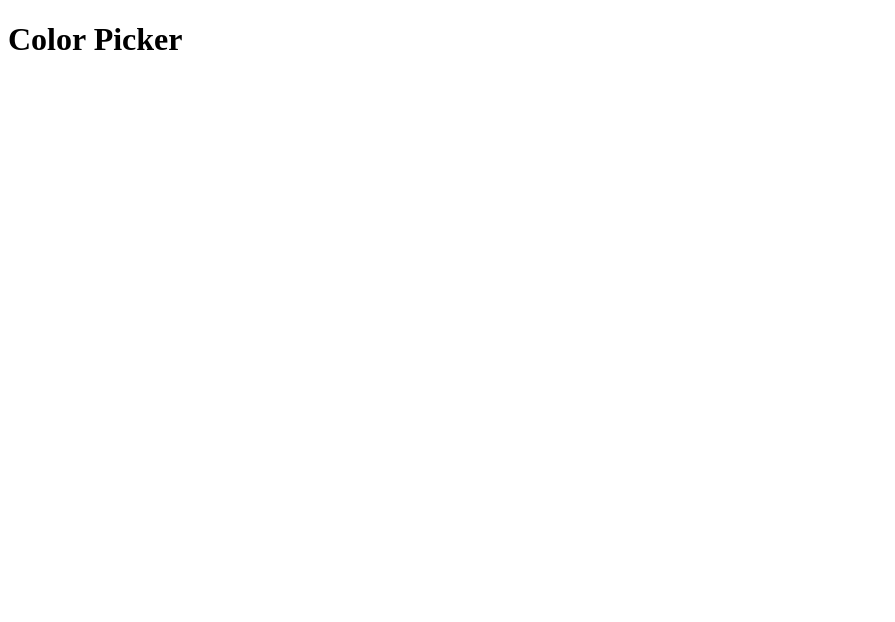
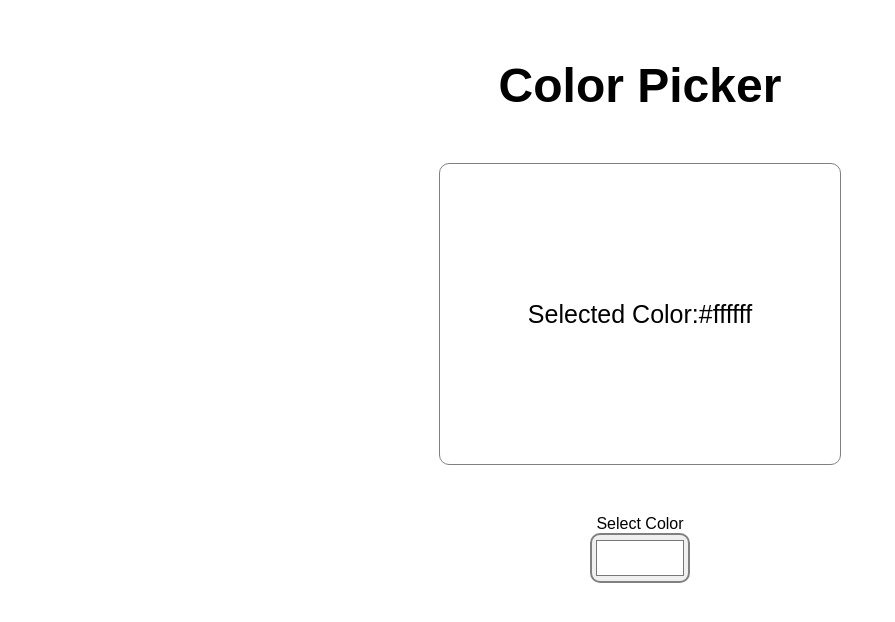
Before and after one commit to chrls97/react-crash-course, a React (Vite) app: page / in a window 1280 px wide. Shown: the top 622 px of the page, without its empty margins (0-895 px from the left). Built offline with nearby package versions, Linux system fonts and the light colour scheme.

Commit message:
done making color picker app

```diff
--- a/src/ColorPicker.jsx
+++ b/src/ColorPicker.jsx
@@ -2,12 +2,21 @@
 
 function ColorPicker(){
 
-  const [color, setColor] = useState('#FFFFF');
+  const [color, setColor] = useState('#ffffff');
+
+  const handleColorChange = (e) =>{
+    setColor(e.target.value)
+  }
 
   return(
     <>
       <div className="color-picker-container">
         <h1>Color Picker</h1>
+        <div className="color-display" style={{backgroundColor: color}}>
+          <p>Selected Color:{color}</p>
+        </div>
+        <label>Select Color</label>
+        <input type="color" value={color} onChange={handleColorChange}/>
       </div>
     </>
   );
--- a/src/index.css
+++ b/src/index.css
@@ -1,28 +1,39 @@
-.card{
-  border: 1px solid rgb(112, 112, 112);
-  border-radius: 20px;
-  box-shadow: 5px 5px 5px rgba(0, 0, 0, 0.363);
-  padding: 20px;
-  margin:50px;
-  text-align: center;
-  max-width: 300px;
-  display: inline-block;
+body{
+  font-family: Arial, Helvetica, sans-serif;
 }
 
-.card img{
-  border-radius: 50%;
-  height: auto;
-  width: 200px;
+.color-picker-container{
+  display: flex;
+  flex-direction: column;
+  align-items: center;
 }
 
-.card .card-title{
-  font-family: Arial, Helvetica, sans-serif;
-  margin: 0;
-  color: rgb(37, 37, 37);
+h1{
+  margin: 50px;
+  font-size: 3rem;
 }
 
-.card .card-text{
-  font-family: Arial, Helvetica, sans-serif;
-  color: rgb(37, 37, 37);
-  font-size: 14px;
+.color-display{
+  border: 1px solid gray;
+  border-radius: 10px;
+  height: 200px;
+  width: 300px;
+  padding: 50px;
+  display: flex;
+  justify-content: center;
+  align-items: center;
+  margin-bottom: 50px;
+  transition: 0.59 ease;
 }
+
+.color-display p{
+  font-size: 25px;
+}
+
+
+input[type="color"]{
+  width: 100px;
+  height: 50px;
+  border-radius: 10px;
+  border: 2px solid gray;
+}
```
